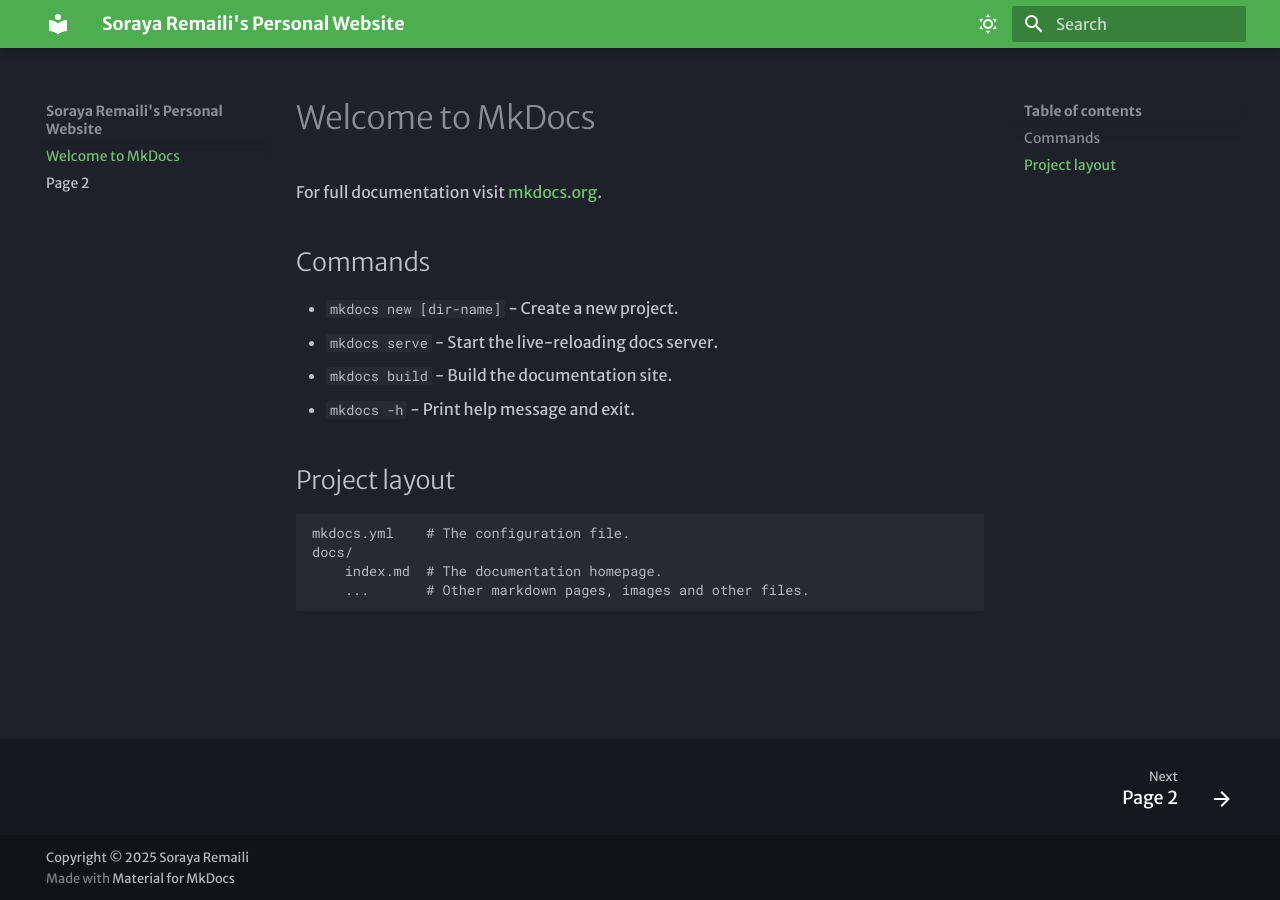
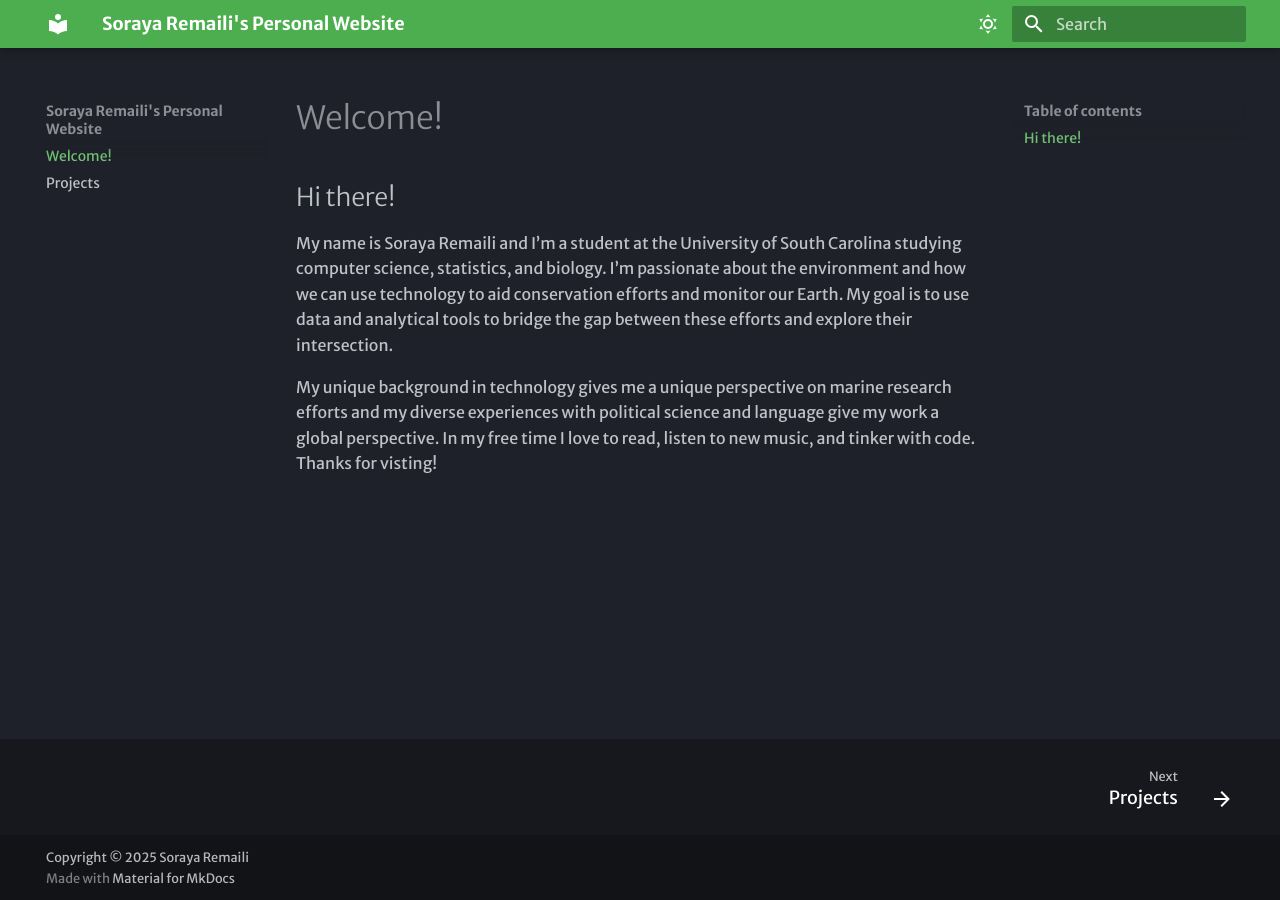
Before and after one commit to sorayarem/sorayarem.github.io, an MkDocs documentation site: the page built from docs/index.md, in a window 1280 px wide. Built offline with MkDocs 1.6.1 and Material for MkDocs 9.7.7, drawn with Linux system fonts in a browser that asks for light colours.

Commit message:
testing welcome page

```diff
--- a/docs/index.md
+++ b/docs/index.md
@@ -1,17 +1,7 @@
-# Welcome to MkDocs
+# Welcome!
 
-For full documentation visit [mkdocs.org](https://www.mkdocs.org).
+## Hi there!
 
-## Commands
+My name is Soraya Remaili and I’m a student at the University of South Carolina studying computer science, statistics, and biology. I’m passionate about the environment and how we can use technology to aid conservation efforts and monitor our Earth. My goal is to use data and analytical tools to bridge the gap between these efforts and explore their intersection.
 
-* `mkdocs new [dir-name]` - Create a new project.
-* `mkdocs serve` - Start the live-reloading docs server.
-* `mkdocs build` - Build the documentation site.
-* `mkdocs -h` - Print help message and exit.
-
-## Project layout
-
-    mkdocs.yml    # The configuration file.
-    docs/
-        index.md  # The documentation homepage.
-        ...       # Other markdown pages, images and other files.
+My unique background in technology gives me a unique perspective on marine research efforts and my diverse experiences with political science and language give my work a global perspective. In my free time I love to read, listen to new music, and tinker with code. Thanks for visting!
```
Also changed, not shown: docs/page2.md (+1 -17 lines).
